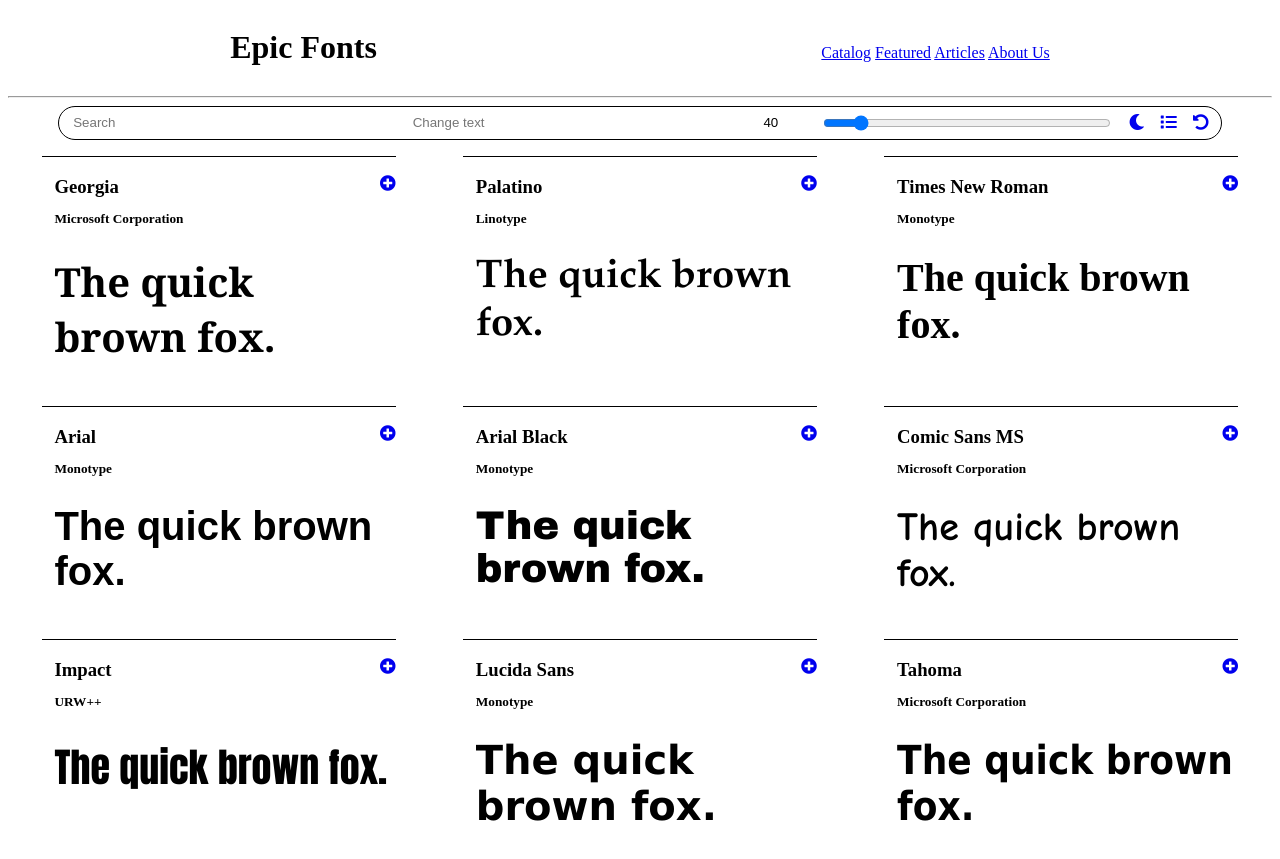
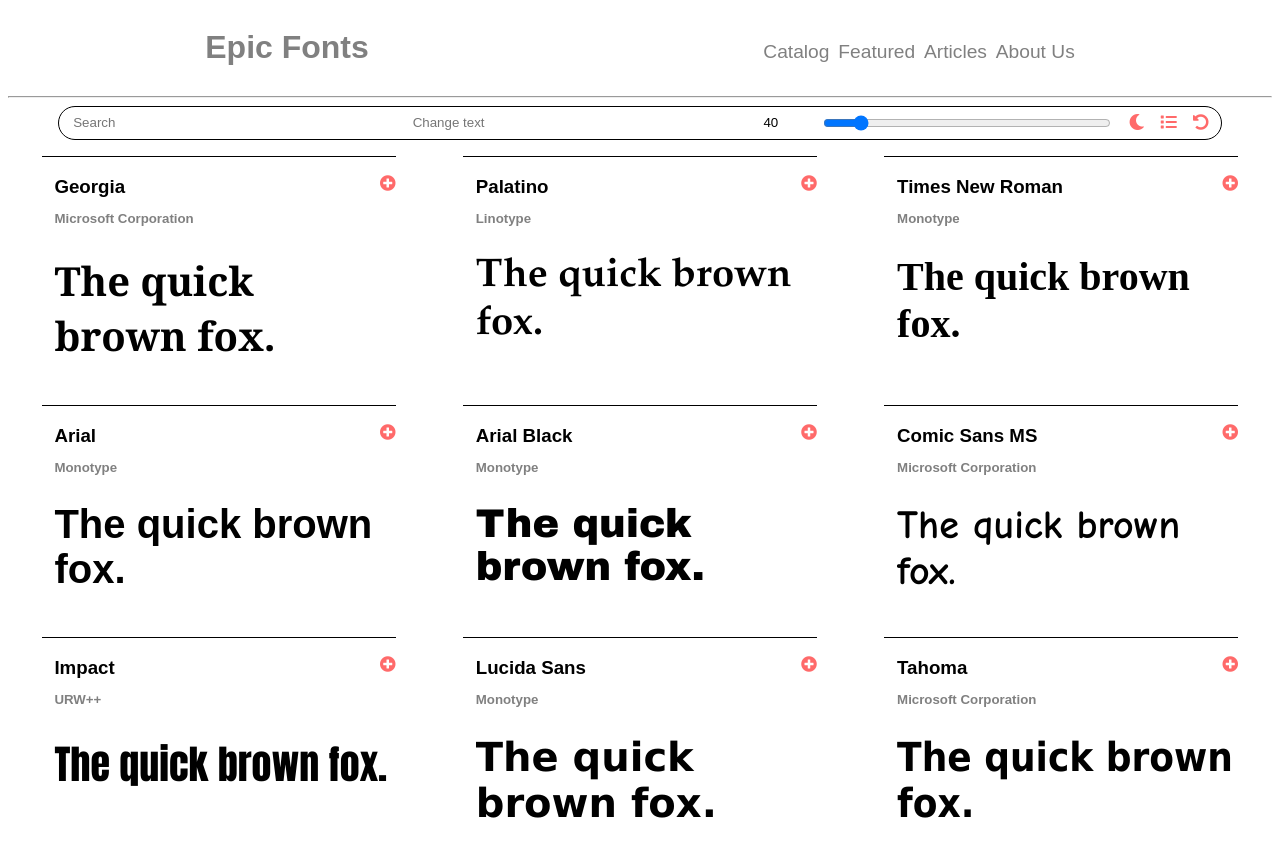
Before and after one commit to Chingu-Solo/solo-koala-84, a plain HTML site: page assets/public/index.html in a window 1280 px wide. Shown: the top 859 px of the page. Drawn offline with Linux system fonts and the light colour scheme.

Commit message:
styled plus fixed layout bug

```diff
--- a/assets/public/index.html
+++ b/assets/public/index.html
@@ -11,16 +11,13 @@
   <body>
     <div class="header flex">
       <div class="title">
-        <h1 id="title">Epic Fonts</h1>
+        <h1>Epic Fonts</h1>
       </div>
-      <div class="nav">
-        <nav>
-          <a href="#">Catalog</a>
-          <a href="#">Featured</a>
-          <a href="#">Articles</a>
-          <a href="#">About Us</a>
-        </nav>
-      </div>
+      <nav>
+        <a href="#">Catalog</a>&nbsp; <a href="#">Featured</a>&nbsp;
+        <a href="#">Articles</a>&nbsp;
+        <a href="#">About Us</a>
+      </nav>
     </div>
 
     <hr />
--- a/assets/public/script.js
+++ b/assets/public/script.js
@@ -59,7 +59,7 @@
 for (var i = 0; i < fonts.length; i++) {
   var e = document.createElement("div");
   e.setAttribute("class", "card flex");
-  e.innerHTML = `<div style="width: 80%;"><h3 class="name" style="margin: 1em 0 0 0;">${fonts[i].name}</h3></div><div style="width: 20%"><a href="#" class="button"><i class="fas fa-plus-circle"></i></a></div><div style="width: 100%;"><h5 style="margin: 1em 0 0 0;">${fonts[i].creator}</h5></div><div class="card-child"> <h1 class="example-text" style="font-family:${fonts[i].name}; font-size: 40px;">The quick brown fox.</h1></div>`;
+  e.innerHTML = `<div style="width: 80%;"><h3 class="name" style="margin: 1em 0 0 0;">${fonts[i].name}</h3></div><div style="width: 20%"><a href="#" class="button"><i class="fas fa-plus-circle"></i></a></div><div class="author" style="width: 100%;"><h5 style="margin: 1em 0 0 0;">${fonts[i].creator}</h5></div><div class="card-child"> <h1 class="example-text" style="font-family:${fonts[i].name}; font-size: 40px;">The quick brown fox.</h1></div>`;
   main.appendChild(e);
 }
 
--- a/assets/public/style.css
+++ b/assets/public/style.css
@@ -1,3 +1,28 @@
+body {
+  transition: 0.2s ease all;
+  font-family: Arial, Helvetica, sans-serif;
+}
+
+/* Header */
+
+.title {
+  color: gray;
+}
+
+a {
+  text-decoration: none;
+  color: rgb(255, 106, 106);
+}
+
+a:hover {
+  color: rgb(255, 82, 82);
+}
+
+nav a {
+  font-size: 1.2em;
+  color: gray;
+}
+
 /* Flex stuff */
 
 .flex {
@@ -79,6 +104,10 @@
   float: right;
 }
 
+.author {
+  color: gray;
+}
+
 /* Dark mode */
 
 .dark,
@@ -86,6 +115,7 @@
   background-color: #222;
   color: #e6e6e6;
   border-color: #e6e6e6;
+  transition: 0.2s ease all;
 }
 
 /* Footer */
@@ -98,7 +128,7 @@
 
 @media all and (max-width: 760px) {
   .card {
-    width: 40%;
+    width: 40% !important;
   }
 
   #layout,
@@ -109,7 +139,7 @@
 
 @media all and (max-width: 500px) {
   .card {
-    width: 80%;
+    width: 80% !important;
   }
 
   #reset,
```
